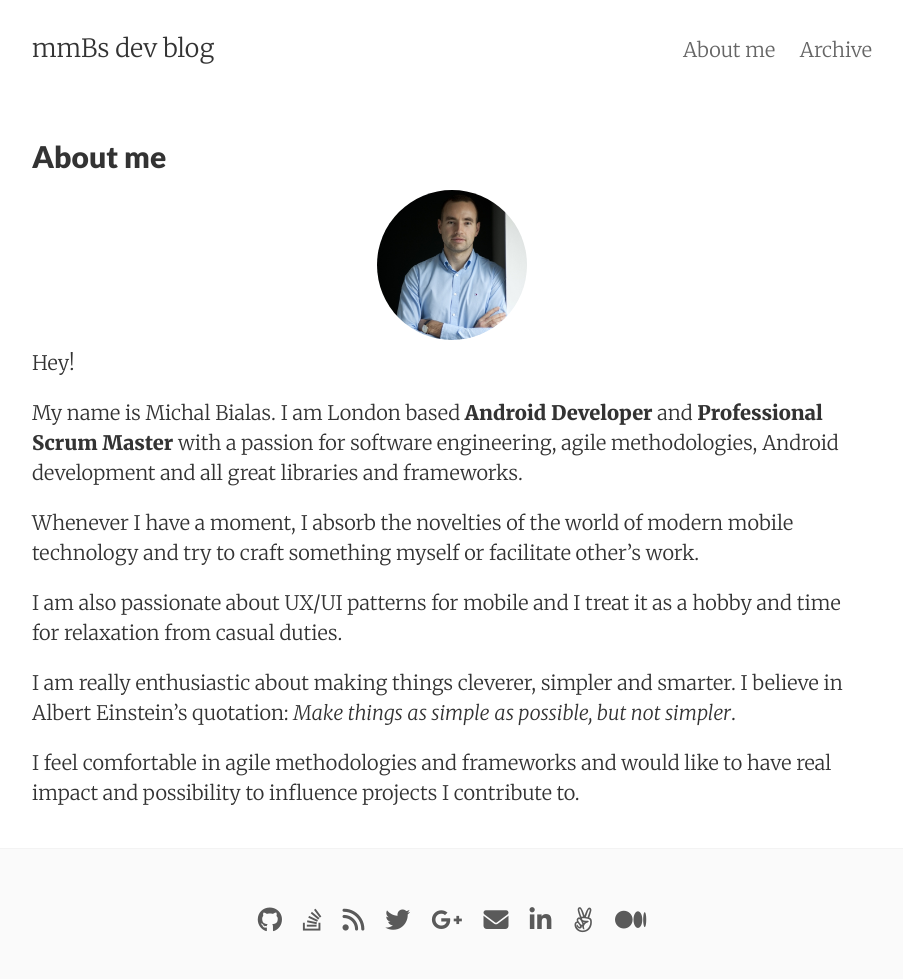
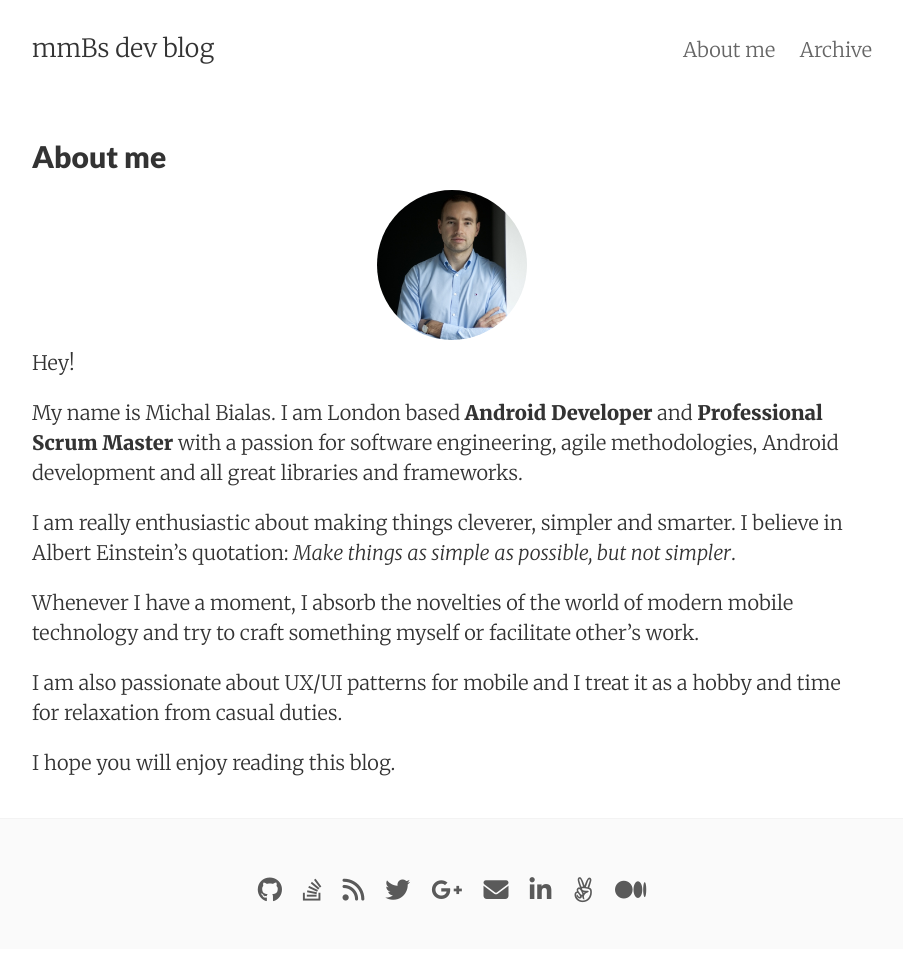
Before and after one commit to mmBs/mmbs.github.io, a Jekyll site: the page built from about.md, in a window 1280 px wide. Shown: the whole page, without its empty margins (188-1091 px from the left). Built offline with Jekyll 4.4.1, drawn with Linux system fonts in a browser that asks for light colours; nearby versions of some CDN libraries; after the commit the page ends 949 px from its top, so only the background shows below that.

Commit message:
Changes in the about section.

```diff
--- a/about.md
+++ b/about.md
@@ -12,10 +12,10 @@ Hey!
 
 My name is Michal Bialas. I am London based **Android Developer** and **Professional Scrum Master** with a passion for software engineering, agile methodologies, Android development and all great libraries and frameworks.
 
+I am really enthusiastic about making things cleverer, simpler and smarter. I believe in Albert Einstein's quotation: *Make things as simple as possible, but not simpler*.
+
 Whenever I have a moment, I absorb the novelties of the world of modern mobile technology and try to craft something myself or facilitate other's work.
 
 I am also passionate about UX/UI patterns for mobile and I treat it as a hobby and time for relaxation from casual duties.
 
-I am really enthusiastic about making things cleverer, simpler and smarter. I believe in Albert Einstein's quotation: *Make things as simple as possible, but not simpler*.
-
-I feel comfortable in agile methodologies and frameworks and would like to have real impact and possibility to influence projects I contribute to.
+I hope you will enjoy reading this blog.
```
